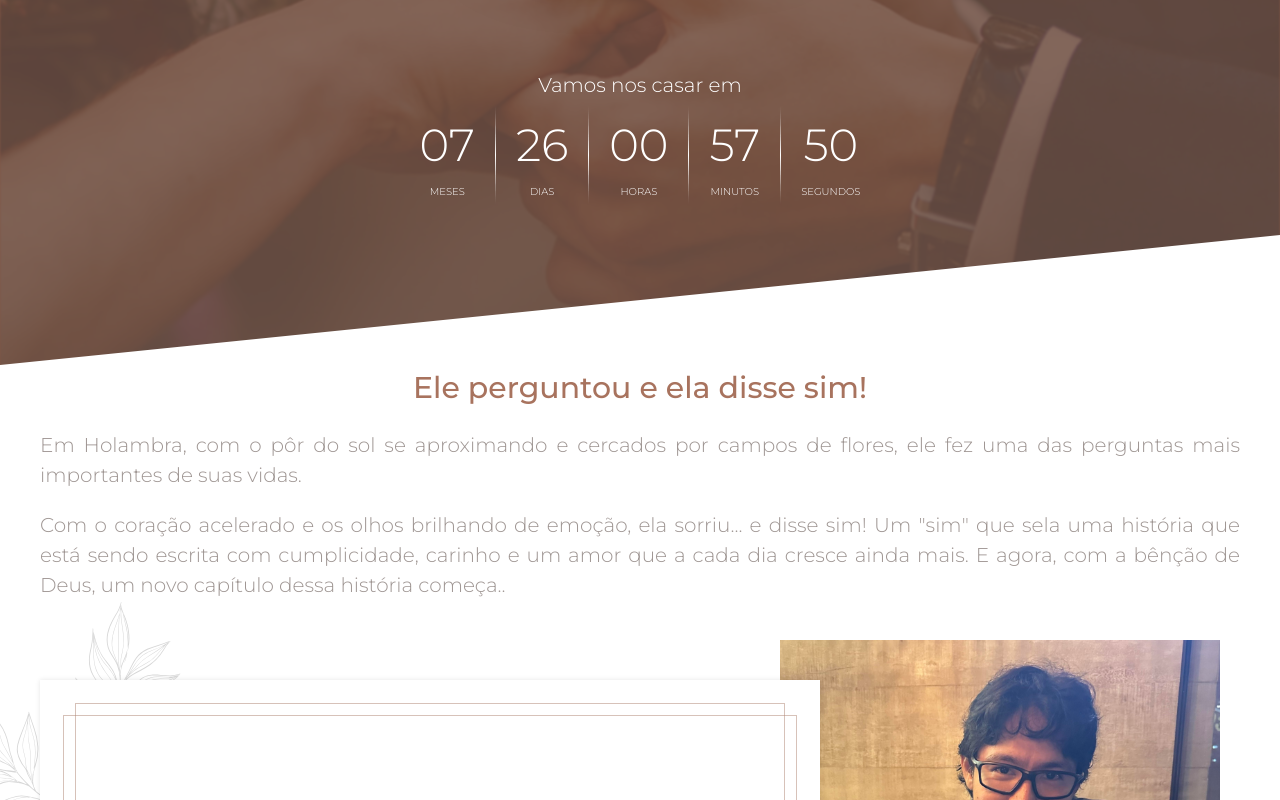
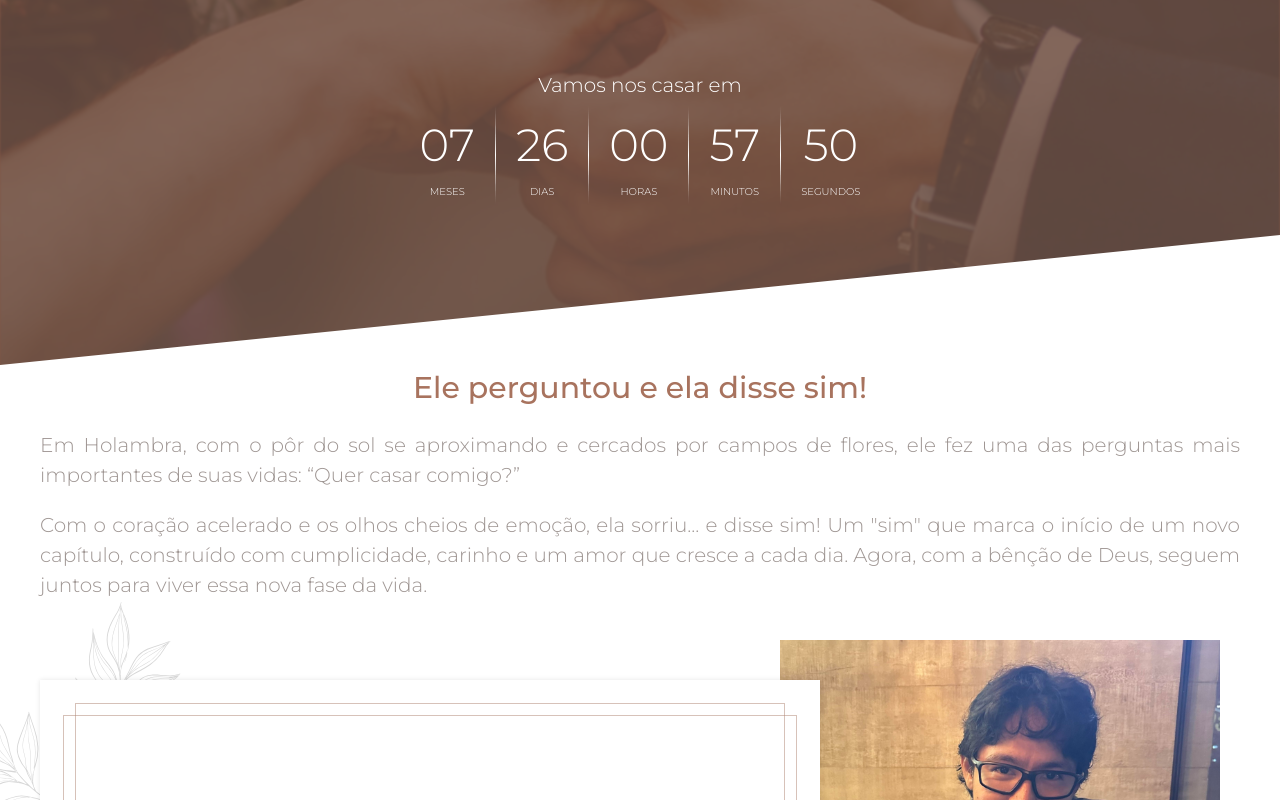
Before and after one commit to misaku/carols2michelkuguio-front, a React (Vite) app: page /home in a window 1280 px wide. Shown: the part 435-1235 px from the top of the page. Built offline with nearby package versions, Linux system fonts and the light colour scheme; a web font is replaced by a local one.

Commit message:
fix: ajuste do texto

```diff
--- a/src/components/AboutUs/index.tsx
+++ b/src/components/AboutUs/index.tsx
@@ -22,11 +22,9 @@ export function AboutUs() {
             <MontserratTitle>
                 Ele perguntou e ela disse sim!
             </MontserratTitle>
-            <MontserratP>Em Holambra, com o pôr do sol se aproximando e cercados por campos de flores, ele fez uma das perguntas mais importantes de suas vidas.
+            <MontserratP>Em Holambra, com o pôr do sol se aproximando e cercados por campos de flores, ele fez uma das perguntas mais importantes de suas vidas: “Quer casar comigo?”
             </MontserratP>
-            <MontserratP>Com o coração acelerado e os olhos brilhando de emoção, ela sorriu... e disse sim! Um "sim"
-                que sela uma história que está sendo escrita com cumplicidade, carinho e um amor que a cada dia
-                cresce ainda mais. E agora, com a bênção de Deus, um novo capítulo dessa história começa..
+            <MontserratP>Com o coração acelerado e os olhos cheios de emoção, ela sorriu... e disse sim! Um "sim" que marca o início de um novo capítulo, construído com cumplicidade, carinho e um amor que cresce a cada dia. Agora, com a bênção de Deus, seguem juntos para viver essa nova fase da vida.
             </MontserratP>
             <AnimatedComponent animationType={'FadeInLeft'}>
                 <WrapperCard>
--- a/src/components/Invite/invite.view.tsx
+++ b/src/components/Invite/invite.view.tsx
@@ -118,12 +118,10 @@ export const Invite: React.FC = memo(() => {
                         <SectionCard>
                             <p>
                                 Queridos <strong>{responseData?.title}</strong>,<br/>
-                                É com enorme carinho que queremos convidá-los para fazerem parte do nosso grande dia
-                                não só como amigos queridos, mas como nossos <strong>Madrinha e Padrinho</strong>.
+                                É com muito carinho que queremos convidá-los para estarem ao nosso lado como nossos <strong>padrinhos</strong>.
                             </p>
                             <p>
-                                A trajetória de vocês, marcada por companheirismo e amor, é uma inspiração para nós e
-                                tornará esse momento ainda mais especial.🥂💖
+                            A história de vocês, cheia de afeto, companheirismo e amor, é uma inspiração para nós. Ter a presença de vocês nesse dia especial vai deixar tudo ainda mais especial.🥂💖
                             </p>
                             {element}
                             <p>
@@ -174,9 +172,8 @@ export const Invite: React.FC = memo(() => {
                 return (
                     <SectionCard>
                         <p>
-                            Com as bênçãos do Senhor, que guiou nossos passos até aqui,
-                            compartilhamos a alegria de vivermos o início de uma nova etapa.
-                            convidamos <em>{responseData?.title}</em> e família para testemunhar e celebrar a nossa
+                            Com Deus guiando nossos passos, dividimos com alegria o começo de uma nova fase em nossas vidas.
+                            Convidamos <em>{responseData?.title}</em> e família para testemunhar e celebrar a nossa
                             união diante de Deus,
                             em um momento de fé, amor e gratidão.
 
```
